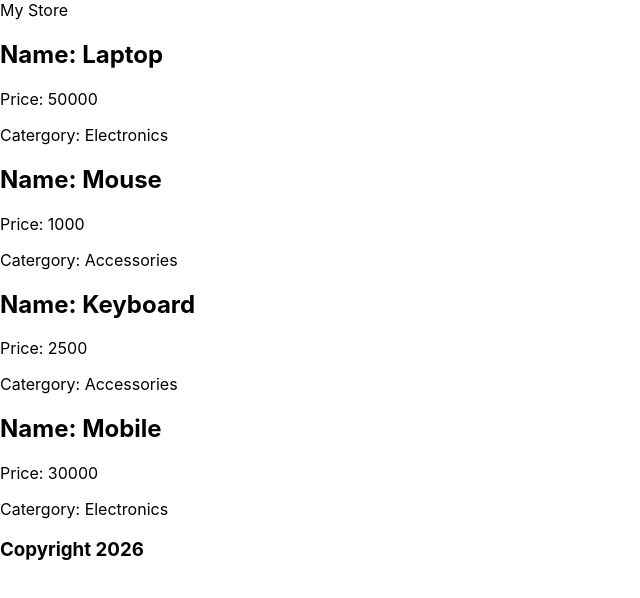
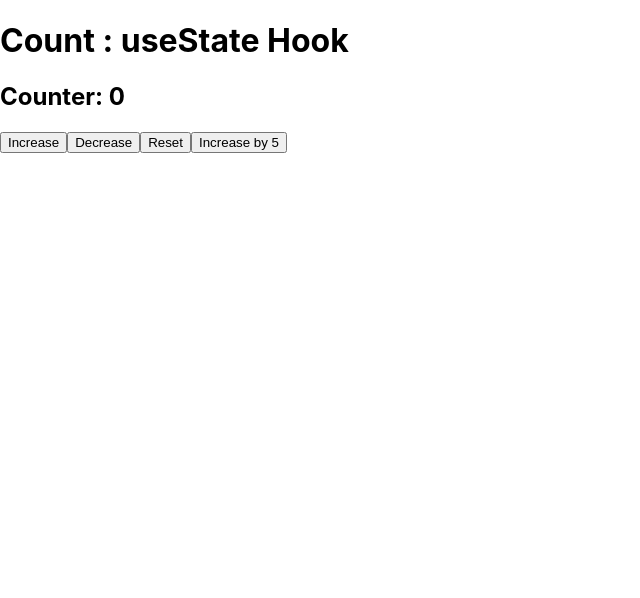
Before and after one commit to kashifSaifi0786/student-react-tutorial, a React (Create React App) app: page / in a window 1280 px wide. Shown: the top 598 px of the page, without its empty margins (0-640 px from the left). Built offline with nearby package versions, Linux system fonts and the light colour scheme.

Commit message:
Day 6: useState Counter App

```diff
--- a/src/App.js
+++ b/src/App.js
@@ -5,7 +5,9 @@
 // import Products from "./Components/Day3a";
 // import Products from "./Components/Day3a";
 // import Prod from "./Components/Day4";
-import { Header, Footer, ProductCard } from "./Components/Day4";
+// import { Header, Footer, ProductCard } from "./Components/Day4";
+import Count from "./Components/Day6";
+
 
 // const App = () => {
 // return (
@@ -83,30 +85,39 @@ import { Header, Footer, ProductCard } from "./Components/Day4";
 
 // export default App;
 
+// function App() {
+//   const products = [
+//     { id: 1, name: "Laptop", price: 50000, category: "Electronics" },
+//     { id: 2, name: "Mouse", price: 1000, category: "Accessories" },
+//     { id: 3, name: "Keyboard", price: 2500, category: "Accessories" },
+//     { id: 4, name: "Mobile", price: 30000, category: "Electronics" },
+//   ];
+
+//   return (
+//     <div>
+//       <Header />
+
+//       {products.map((product) => (
+//         <ProductCard
+//           key={product.id}
+//           name={product.name}
+//           price={product.price}
+//           category={product.category}
+//         />
+//       ))}
+
+//       <Footer />
+//     </div>
+//   );
+// }
+
+// export default App;
+
 function App() {
-  const products = [
-    { id: 1, name: "Laptop", price: 50000, category: "Electronics" },
-    { id: 2, name: "Mouse", price: 1000, category: "Accessories" },
-    { id: 3, name: "Keyboard", price: 2500, category: "Accessories" },
-    { id: 4, name: "Mobile", price: 30000, category: "Electronics" },
-  ];
-
   return (
     <div>
-      <Header />
-
-      {products.map((product) => (
-        <ProductCard
-          key={product.id}
-          name={product.name}
-          price={product.price}
-          category={product.category}
-        />
-      ))}
-
-      <Footer />
+      <Count />
     </div>
   );
 }
-
 export default App;
--- /dev/null
+++ b/src/Components/Day6.jsx
@@ -0,0 +1,32 @@
+import { useState } from "react";
+
+function Count(){
+    const [count , setCount]=useState(0);
+
+    const increase = ()=>{
+        setCount(count + 1);
+    }
+
+    const decrease = () =>{
+        setCount(count - 1);
+    }
+
+    const reset = () =>{
+        setCount(0);
+    }
+
+    return(
+        <div>
+            <h1> Count : useState Hook</h1>
+            <h2>Counter: {count}</h2>
+
+            <button onClick={()=> setCount(count + 1)}>Increase</button>
+            <button onClick={()=> setCount(count - 1)}>Decrease</button>
+            <button onClick={()=>setCount(0)}>Reset</button>
+            <button onClick={()=>setCount(count + 5)}>Increase by 5</button>
+
+        </div>
+    );
+}
+
+export default Count;
```
